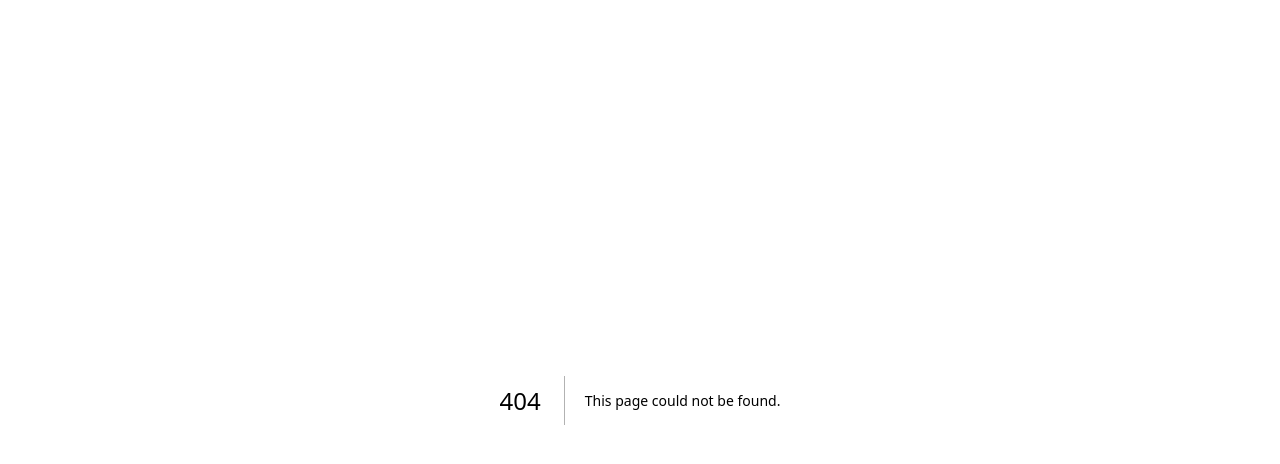
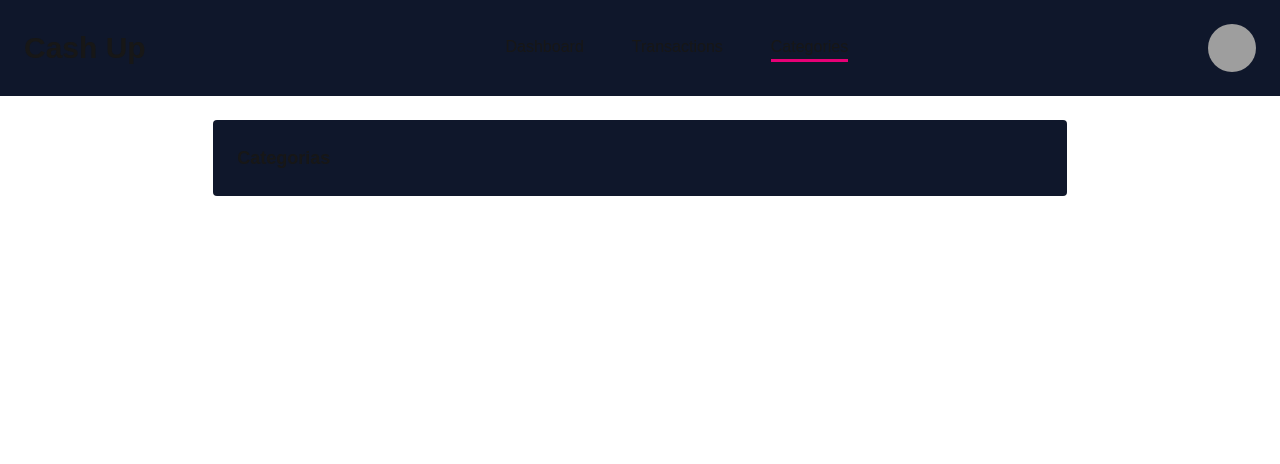
Before and after one commit to correialeo/cashup.front, a Next.js app: page /categories in a window 1280 px wide. Before the commit this address had no page. Shown: the top 464 px of the page. Built offline with nearby package versions, Linux system fonts and the light colour scheme; grey boxes are pictures that could not be loaded.

Commit message:
feat: page categories inicializada

```diff
--- /dev/null
+++ b/src/app/categories/page.tsx
@@ -0,0 +1,15 @@
+import NavBar from "@/components/Header/nav-bar";
+
+export default function CategoriesPage(){
+    return(
+        <>
+            <NavBar/>
+
+            <main className="flex justify-center">
+                <div className="bg-slate-900 min-w-2/3 m-6 p-6 rounded">
+                    <h2 className="text-lg font-semibold">Categorias</h2>
+                </div>
+            </main>
+        </>
+    )
+}
```
